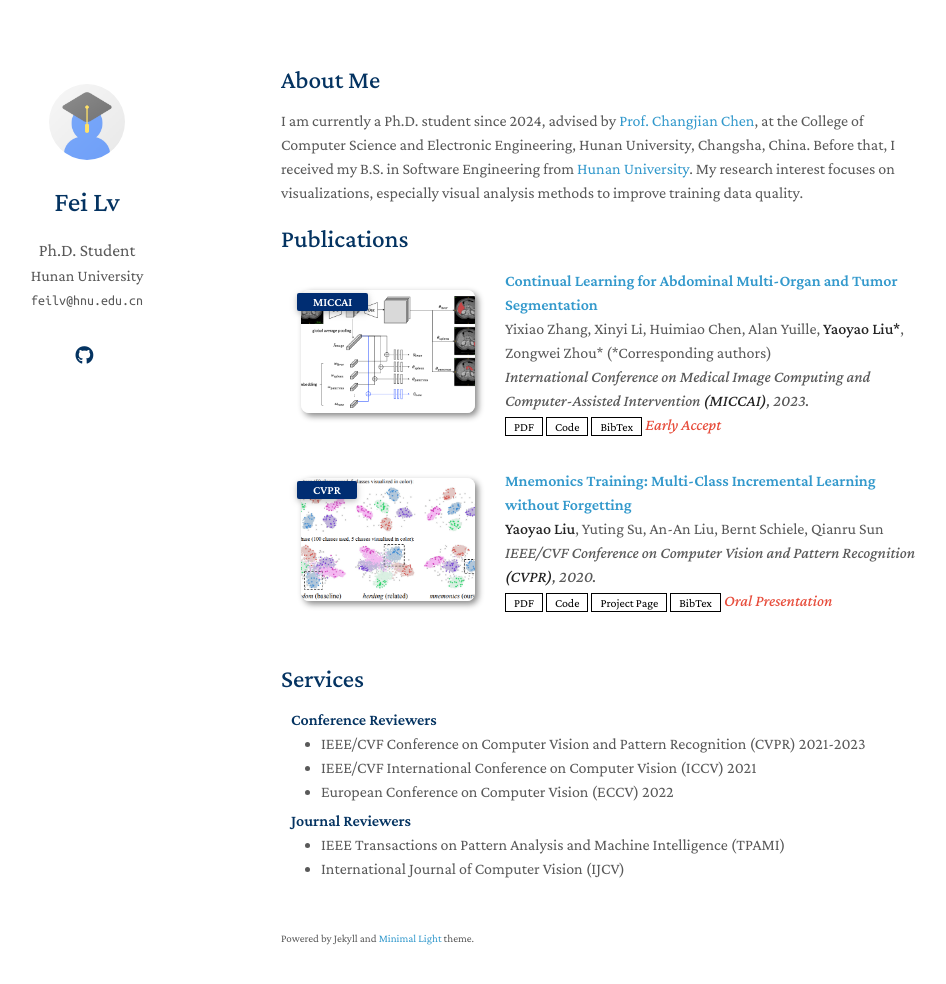
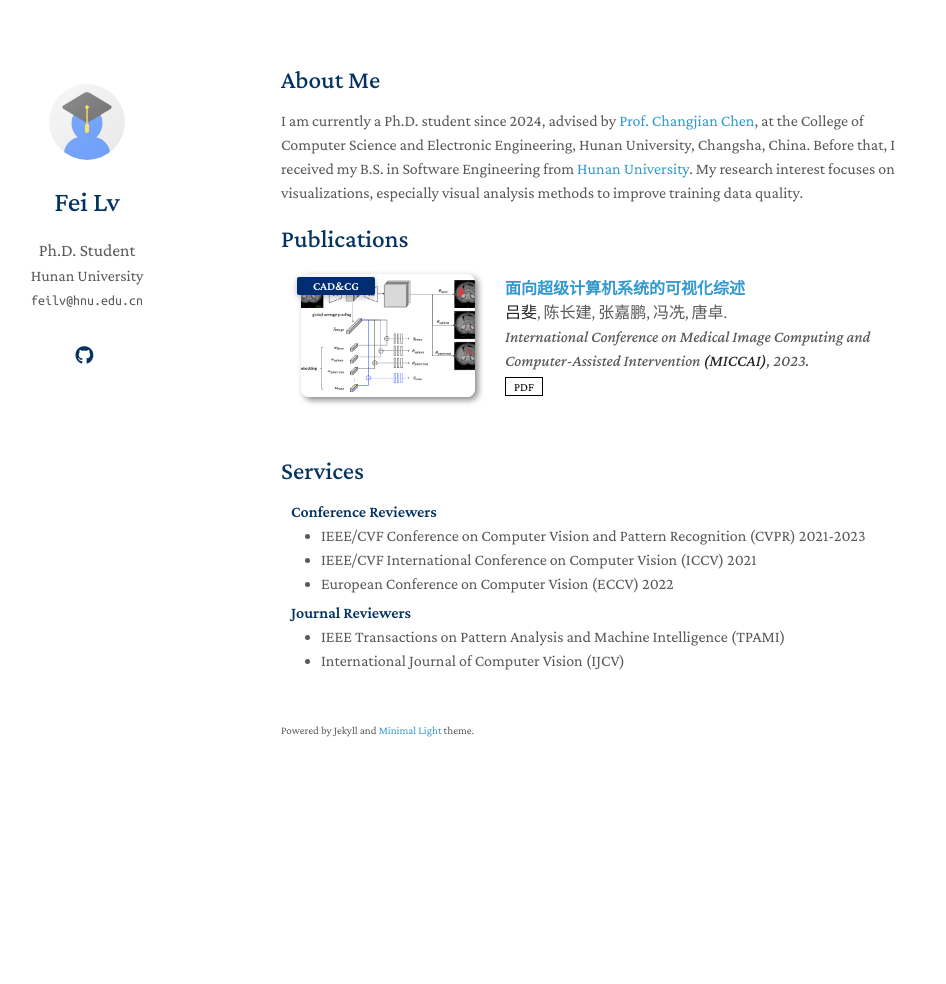
Before and after one commit to feilvvl/feilvvl.github.io, a Jekyll site: the page built from index.md, in a window 1280 px wide and 1019 px high. Shown: the top 984 px of the window, without its empty margins (189-1135 px from the left). Built offline with Jekyll 4.4.1, drawn with Linux system fonts in a browser that asks for light colours; a style sheet for code colours, icons or effects is not loaded; our own code applies the rules of GitHub Pages for plain Markdown files.

Commit message:
Update publications.yml

```diff
--- a/_data/publications.yml
+++ b/_data/publications.yml
@@ -1,22 +1,11 @@
 main:
 
-  - title: Continual Learning for Abdominal Multi-Organ and Tumor Segmentation
-    authors: Yixiao Zhang, Xinyi Li, Huimiao Chen, Alan Yuille, <strong>Yaoyao Liu*</strong>, Zongwei Zhou* (*Corresponding authors)
-    conference_short: MICCAI
+  - title: 面向超级计算机系统的可视化综述
+    authors: <strong>吕斐</strong>, 陈长建, 张嘉鹏, 冯冼, 唐卓.
+    conference_short: CAD&CG
     conference: International Conference on Medical Image Computing and Computer-Assisted Intervention <strong>(MICCAI)</strong>, 2023.
-    pdf: https://arxiv.org/pdf/2306.00988.pdf
-    code: https://github.com/MrGiovanni/ContinualLearning
-    bibtex: https://bib.yliu.me/MICCAI23.txt
+    pdf: https://www.jcad.cn/cn/article/pdf/preview/10.3724/SP.J.1089.2024.2023-00791.pdf
+    # code: https://github.com/MrGiovanni/ContinualLearning
+    # bibtex: https://bib.yliu.me/MICCAI23.txt
     image: ./assets/img/teaser_example_2.png
-    notes: Early Accept
-
-  - title: "Mnemonics Training: Multi-Class Incremental Learning without Forgetting"
-    authors: <strong>Yaoyao Liu</strong>, Yuting Su, An-An Liu, Bernt Schiele, Qianru Sun
-    conference_short: CVPR
-    conference: IEEE/CVF Conference on Computer Vision and Pattern Recognition <strong>(CVPR)</strong>, 2020.
-    pdf: https://arxiv.org/pdf/2002.10211.pdf
-    code: https://github.com/yaoyao-liu/class-incremental-learning/tree/main/mnemonics-training
-    page: https://class-il.mpi-inf.mpg.de/mnemonics/
-    bibtex: https://class-il.mpi-inf.mpg.de/mnemonics/
-    notes: Oral Presentation
-    image: ./assets/img/teaser_example.png
+    # notes: Early Accept
```
